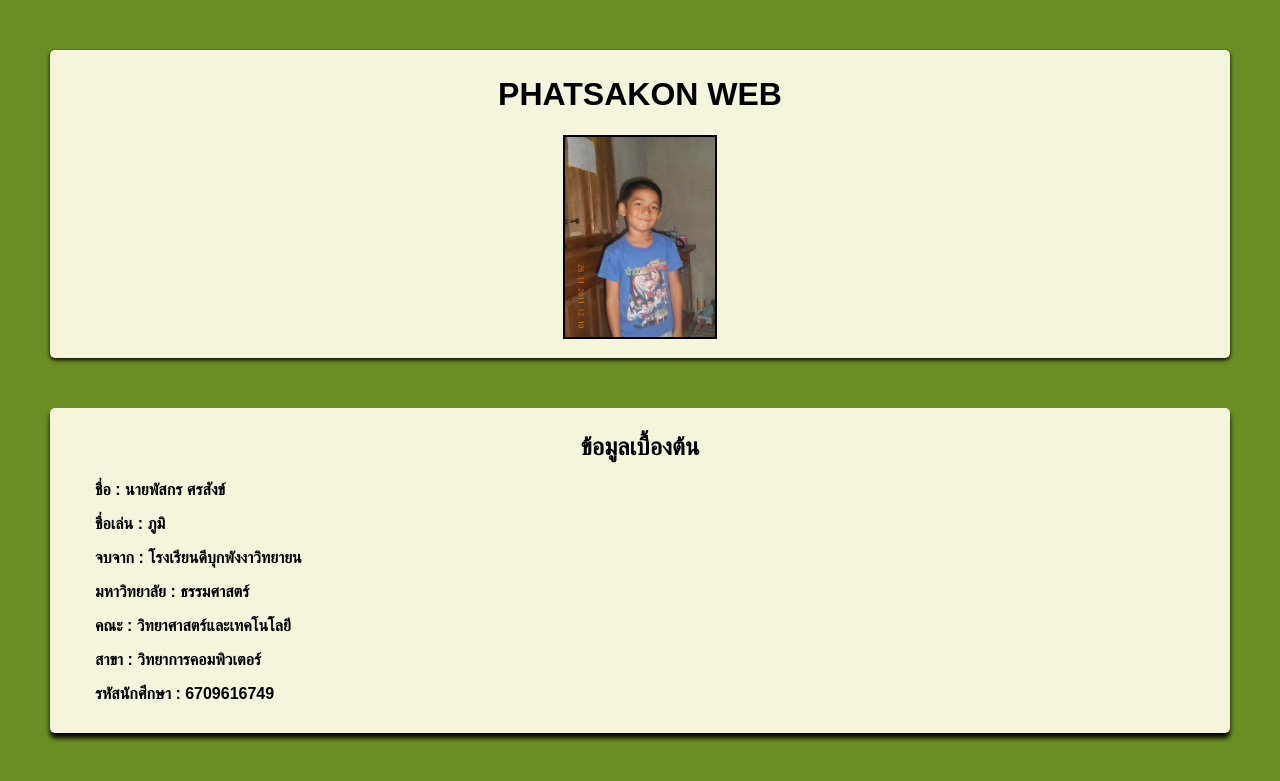
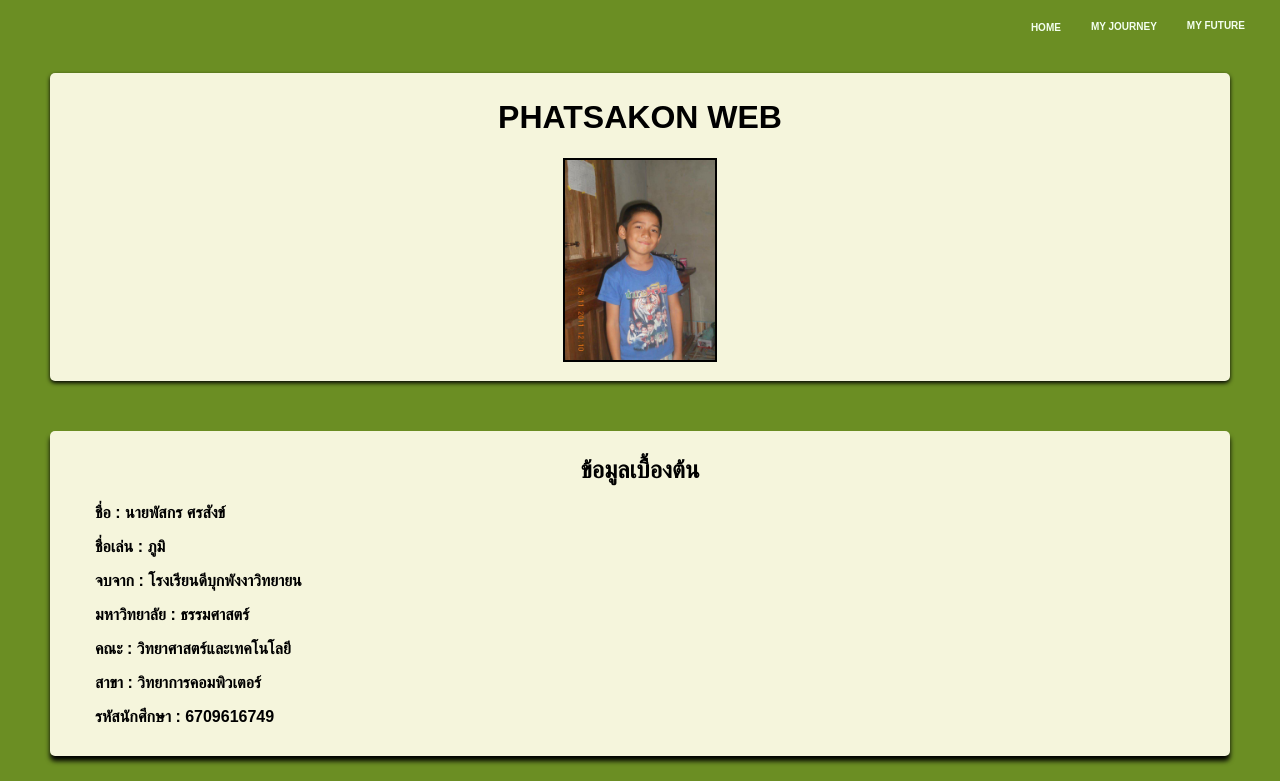
Before and after one commit to LomaEatPeople/6709616749_MyCSTUStory, a plain HTML site: page index.html in a window 1280 px wide. Shown: the top 781 px of the page. Drawn offline with Linux system fonts and the light colour scheme.

Commit message:
Add A warp portal

```diff
--- a/index.html
+++ b/index.html
@@ -7,6 +7,11 @@
     <link rel="stylesheet" href="style.css">
 </head>
 <body>
+    <div class="OR"><nav>
+        <div class="warp"><a href="myfuture.html"><b>MY FUTURE </b></a></div>
+        <div class="warp"><a href="myjourney.html"><b>MY JOURNEY</b></a></div>
+        <div class="warp"><a href="index.html"><b>HOME</b></a></div>
+    </nav></div>
 
    <div class="first">
     <h1> PHATSAKON WEB</h1>
@@ -59,5 +64,6 @@
             </strong>
         </b>
     </div>
+
 </body>
 </html>
--- a/style.css
+++ b/style.css
@@ -77,7 +77,7 @@ li{
 }
 .second2{
     float: right;
-    width: 84.6%;
+    width: 84.4%;
     height: 600px;
     background-color: beige;
 }
@@ -140,3 +140,27 @@ li{
     padding-top: 19px;
     padding-left: 40px;
 }
+nav {
+    margin-top: 10px;
+    margin: 20px;
+}
+
+nav a {
+    color: #f3fff0;
+    text-decoration: none;
+    margin: 0 15px;
+    font-size: 10px;
+    float: right;
+}
+nav a:hover {
+    text-decoration: underline;
+}
+.OR{
+    margin-left: 20px;
+}
+.warp{
+    padding-bottom: 1px;
+}
+.welcoe{
+    float: left;
+}
```
